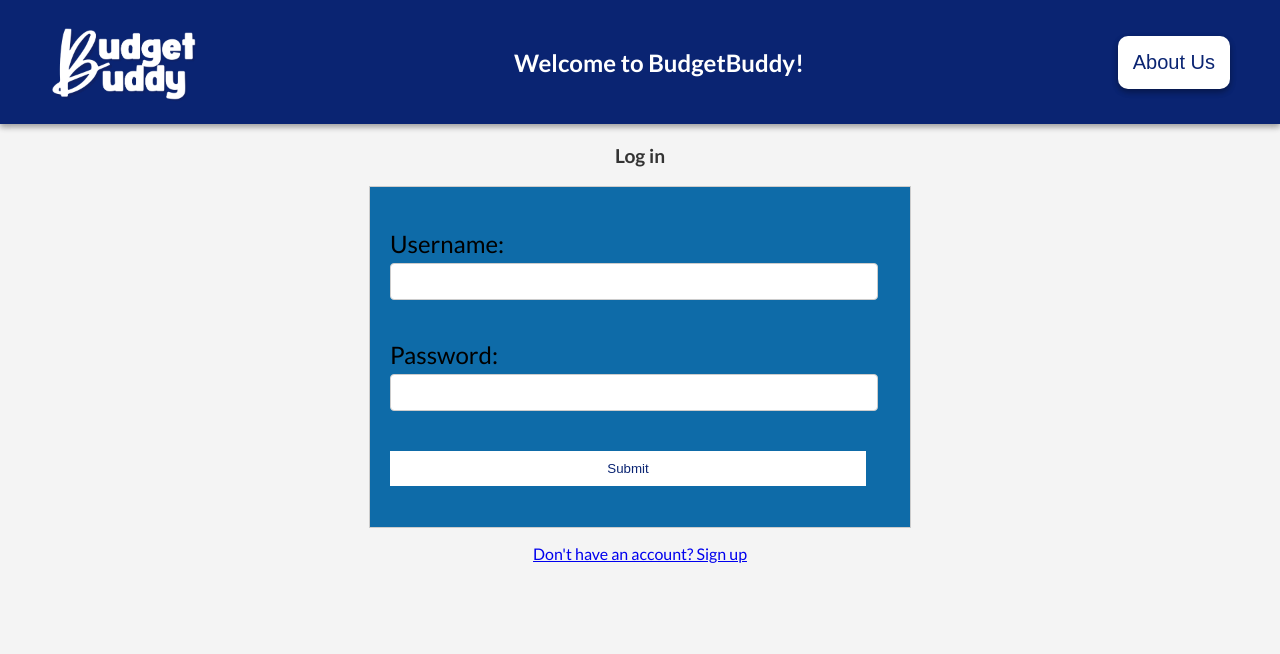
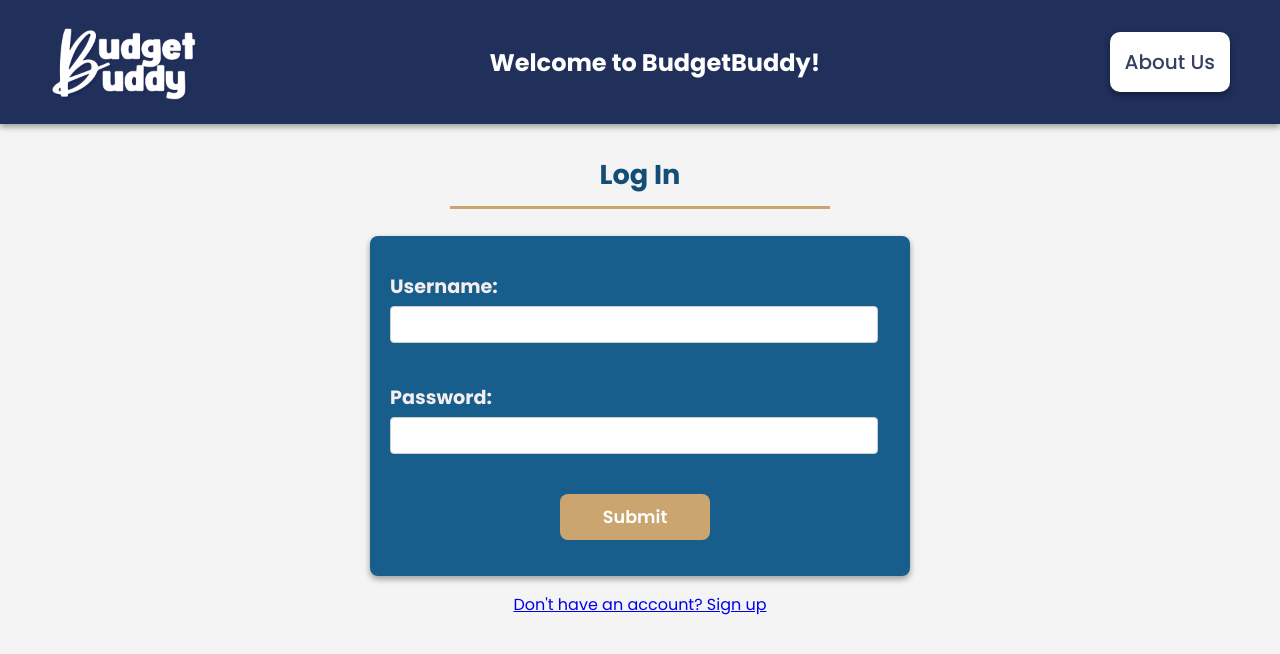
Before and after one commit to kjx172/BudgetBuddy, a Flask app: page / in a window 1280 px wide. Shown: the top 654 px of the page. Run offline with Flask 3, Linux system fonts and the light colour scheme.

Commit message:
added CSS - Nav + Login

```diff
--- a/static/login.css
+++ b/static/login.css
@@ -1,5 +1,5 @@
 html, body {
-    font-family: 'Lato', sans-serif;
+    font-family: "Poppins", sans-serif;
     margin: 0;
     padding: 0;
     background-color: #f4f4f4;
@@ -13,7 +13,7 @@ nav {
     align-items: center;
     padding: 20px 50px;
     box-shadow: rgba(0, 0, 0, 0.16) 0px 3px 6px, rgba(0, 0, 0, 0.23) 0px 3px 6px;
-    background-color: #0A2472;
+    background-color: #21305a;
     color: #ffff;
 }
 
@@ -27,10 +27,12 @@ nav img {
     height: auto;
 }
 nav button {
+    font-family: "Poppins", sans-serif;
     text-decoration: none;
-    color: #0A2472;
+    color: #354060;
     background-color: #fff;
     font-size: 20px;
+    font-weight: 500;
     border: none;
     border-radius: 10px;
     padding: 15px;
@@ -38,8 +40,9 @@ nav button {
     box-shadow: rgba(0, 0, 0, 0.16) 0px 3px 6px, rgba(0, 0, 0, 0.23) 0px 3px 6px;
 }
 nav button:hover {
-    background-color: #b2bddf;
+    background-color: #caa56f;
     color: #fff;
+    cursor: pointer;
 }
 
 main {
@@ -63,8 +66,12 @@ main {
 
 div h3 {
     margin-top: 0;
-    font-size: 1.2em;
-    color: #333;
+    font-size: 1.7em;
+    color: #134e76;
+    border: #caa56f;
+    border-bottom-style: solid;
+    padding: 10px 150px;
+    text-transform: capitalize;
 }
 
 form {
@@ -73,8 +80,10 @@ form {
     padding: 20px;
     height: 300px;
     width: 500px;
-    border: 1px solid #ccc;
-    background-color: #0E6BA8;
+    border: none;
+    border-radius: 8px;
+    box-shadow: rgba(0, 0, 0, 0.16) 0px 3px 6px, rgba(0, 0, 0, 0.23) 0px 3px 6px;
+    background-color: #185e8d;
     text-align: left;
     display: flex;
     flex-direction: column;
@@ -83,8 +92,9 @@ form {
 
 label {
     margin-bottom: 5px;
-    font-size: x-large;
-    color: black;
+    font-size: 1.2rem;
+    color: rgb(244, 238, 238);
+    font-weight: bold;
 }
 
 input[type="text"],
@@ -98,26 +108,35 @@ input[type="password"] {
 
 
 input[type="submit"] {
-    color: #0A2472;
-    background-color: #fff;
+    color: #ffffff;
+    background-color: #caa56f;
     padding: 10px 20px;
-    width: calc(100% - 24px);
+    width: 150px;
     border: none;
     cursor: pointer;
     transition: all 0.45s ease;
     margin-top: 0px;
+    font-family: "Poppins", sans-serif;
+    font-weight: 600;
+    font-size: 1.1rem;
+    border-radius: 8px;
+    margin-left: 170px;
 }
 
 input[type=submit]:hover {
-    background-color: #0A2472;
-    color: #fff;
+    background-color: #fff;
+    color: #caa56f;
+    cursor: pointer;
+    box-shadow: rgba(0, 0, 0, 0.16) 0px 3px 6px, rgba(0, 0, 0, 0.23) 0px 3px 6px;
 }
 
 .error {
-    color: #f19457;
+    color: #caa56f;
     font-size: medium;
-    margin-top: 5px;
+    margin-top: 10px;
     text-align: center;
+    font-family: "Poppins", sans-serif;
+    font-weight: 500;
 }
 
 .info {
@@ -137,17 +156,20 @@ input[type=submit]:hover {
     display: inline-block;
     cursor: pointer;
     margin-bottom: 6px;
+    color: #fff;
 }
 
 /* Tooltip text */
 .tooltip-custom .tooltip-text {
     visibility: hidden;
     width: 200px;
-    background-color: #555;
+    background-color: #caa56f;
+    box-shadow: rgba(0, 0, 0, 0.16) 0px 3px 6px, rgba(0, 0, 0, 0.23) 0px 3px 6px;
     color: #fff;
+    font-size: 0.8rem;
     text-align: center;
     border-radius: 5px;
-    padding: 5px 0;
+    padding: 5px;
     position: absolute;
     z-index: 1;
     bottom: 125%; /* Position above the icon */
--- a/templates/about.html
+++ b/templates/about.html
@@ -6,7 +6,7 @@
     <title>About BudgetBuddy</title>
     <link rel="preconnect" href="https://fonts.googleapis.com">
     <link rel="preconnect" href="https://fonts.gstatic.com" crossorigin>
-    <link href="https://fonts.googleapis.com/css2?family=Lato:wght@100;300;400;700;900&display=swap" rel="stylesheet">
+    <link href="https://fonts.googleapis.com/css2?family=Poppins:ital,wght@0,100;0,200;0,300;0,400;0,500;0,600;0,700;0,800;0,900;1,100;1,200;1,300;1,400;1,500;1,600;1,700;1,800;1,900&display=swap" rel="stylesheet">
     <link rel="stylesheet" href="{{ url_for('static', filename='about.css') }}">
 </head>
 <body>
--- a/templates/chatbot.html
+++ b/templates/chatbot.html
@@ -8,7 +8,7 @@
     <meta name="viewport" content="width=device-width, initial-scale=1">
     <link rel="preconnect" href="https://fonts.googleapis.com">
     <link rel="preconnect" href="https://fonts.gstatic.com" crossorigin>
-    <link href="https://fonts.googleapis.com/css2?family=Lato:ital,wght@0,100;0,300;0,400;0,700;0,900;1,100;1,300;1,400;1,700&display=swap" rel="stylesheet">
+    <link href="https://fonts.googleapis.com/css2?family=Poppins:ital,wght@0,100;0,200;0,300;0,400;0,500;0,600;0,700;0,800;0,900;1,100;1,200;1,300;1,400;1,500;1,600;1,700;1,800;1,900&display=swap" rel="stylesheet">
     <link rel="stylesheet" href="{{ url_for('static', filename='chatbot.css') }}">
 </head>
 <body>
--- a/templates/form.html
+++ b/templates/form.html
@@ -7,7 +7,7 @@
     <title>Financial Advisor Chatbot</title>
     <link rel="preconnect" href="https://fonts.googleapis.com">
     <link rel="preconnect" href="https://fonts.gstatic.com" crossorigin>
-    <link href="https://fonts.googleapis.com/css2?family=Lato:wght@100;300;400;700;900&display=swap" rel="stylesheet">
+    <link href="https://fonts.googleapis.com/css2?family=Poppins:ital,wght@0,100;0,200;0,300;0,400;0,500;0,600;0,700;0,800;0,900;1,100;1,200;1,300;1,400;1,500;1,600;1,700;1,800;1,900&display=swap" rel="stylesheet">
     <link rel="stylesheet" href="{{ url_for('static', filename='form.css') }}">
     <!-- Font Awesome for info icon -->
     <link href="https://cdnjs.cloudflare.com/ajax/libs/font-awesome/5.15.3/css/all.min.css" rel="stylesheet">
@@ -144,6 +144,7 @@
                     <span class="form-error">[{{ error }}]</span>
                 {% endfor %}
             </div>
+
             <div>
                 <h3>Communication</h3>
                 {{ form.communication.label }}
--- a/templates/layout.html
+++ b/templates/layout.html
@@ -6,7 +6,7 @@
     <title>{{ title }}</title>
     <link rel="preconnect" href="https://fonts.googleapis.com">
     <link rel="preconnect" href="https://fonts.gstatic.com" crossorigin>
-    <link href="https://fonts.googleapis.com/css2?family=Lato:ital,wght@0,100;0,300;0,400;0,700;0,900;1,100;1,300;1,400;1,700&display=swap" rel="stylesheet">
+    <link href="https://fonts.googleapis.com/css2?family=Poppins:ital,wght@0,100;0,200;0,300;0,400;0,500;0,600;0,700;0,800;0,900;1,100;1,200;1,300;1,400;1,500;1,600;1,700;1,800;1,900&display=swap" rel="stylesheet">
     <link rel="stylesheet" href="{{ url_for('static', filename='layout.css') }}">
 </head>
 <body>
--- a/templates/login.html
+++ b/templates/login.html
@@ -5,7 +5,7 @@
     <meta name="viewport" content="width=device-width, initial-scale=1.0">
     <link rel="preconnect" href="https://fonts.googleapis.com">
     <link rel="preconnect" href="https://fonts.gstatic.com" crossorigin>
-    <link href="https://fonts.googleapis.com/css2?family=Lato:wght@100;300;400;700;900&display=swap" rel="stylesheet">
+    <link href="https://fonts.googleapis.com/css2?family=Poppins:ital,wght@0,100;0,200;0,300;0,400;0,500;0,600;0,700;0,800;0,900;1,100;1,200;1,300;1,400;1,500;1,600;1,700;1,800;1,900&display=swap" rel="stylesheet">
     <link rel="stylesheet" href="{{ url_for('static', filename='login.css') }}">
     <!-- Font Awesome for info icon -->
     <link href="https://cdnjs.cloudflare.com/ajax/libs/font-awesome/5.15.3/css/all.min.css" rel="stylesheet">
--- a/templates/summary.html
+++ b/templates/summary.html
@@ -7,7 +7,7 @@
     <meta name="viewport" content="width=device-width, initial-scale=1">
     <link rel="preconnect" href="https://fonts.googleapis.com">
     <link rel="preconnect" href="https://fonts.gstatic.com" crossorigin>
-    <link href="https://fonts.googleapis.com/css2?family=Lato:ital,wght@0,100;0,300;0,400;0,700;0,900;1,100;1,300;1,400;1,700&display=swap" rel="stylesheet">
+    <link href="https://fonts.googleapis.com/css2?family=Poppins:ital,wght@0,100;0,200;0,300;0,400;0,500;0,600;0,700;0,800;0,900;1,100;1,200;1,300;1,400;1,500;1,600;1,700;1,800;1,900&display=swap" rel="stylesheet">
     <link rel="stylesheet" href="{{ url_for('static', filename='summary.css') }}">
     <script src="https://cdn.jsdelivr.net/npm/chart.js"></script>
 </head>
```
Also changed, not shown: static/form.css (+6 -6 lines), static/layout.css (+9 -7 lines).
